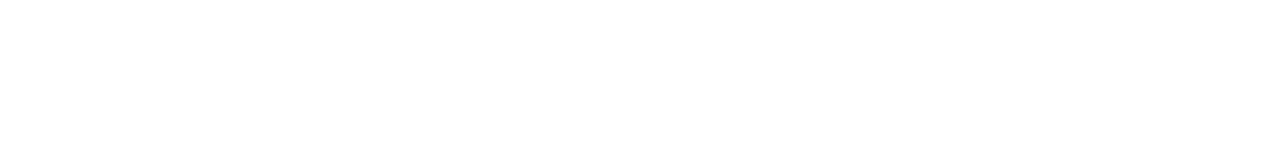
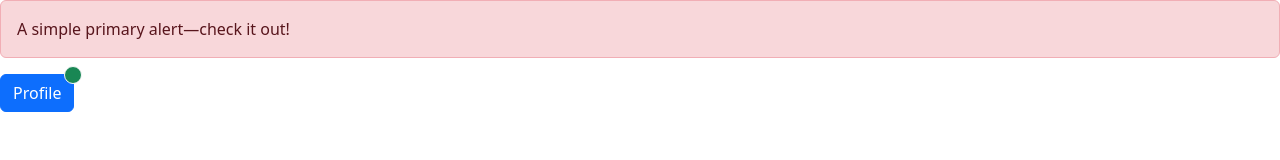
Before and after one commit to drihnati/bootstrap_tarcisio, a plain HTML site: page index.html in a window 1280 px wide. Drawn offline with nearby package versions, Linux system fonts and the light colour scheme.

Commit message:
alert and badge

```diff
--- a/index.html
+++ b/index.html
@@ -9,5 +9,14 @@
   <script src="https://cdn.jsdelivr.net/npm/bootstrap@5.3.0-alpha3/dist/js/bootstrap.bundle.min.js" integrity="sha384-ENjdO4Dr2bkBIFxQpeoTz1HIcje39Wm4jDKdf19U8gI4ddQ3GYNS7NTKfAdVQSZe" crossorigin="anonymous"></script>
 </head>
 <body>
+  <div class="alert alert-danger" role="alert">
+    A simple primary alert—check it out!
+  </div>
+  <button type="button" class="btn btn-primary position-relative">
+    Profile
+    <span class="position-absolute top-0 start-100 translate-middle p-2 bg-success border border-light rounded-circle">
+      <span class="visually-hidden">New alerts</span>
+    </span>
+  </button>
 </body>
 </html>
```
